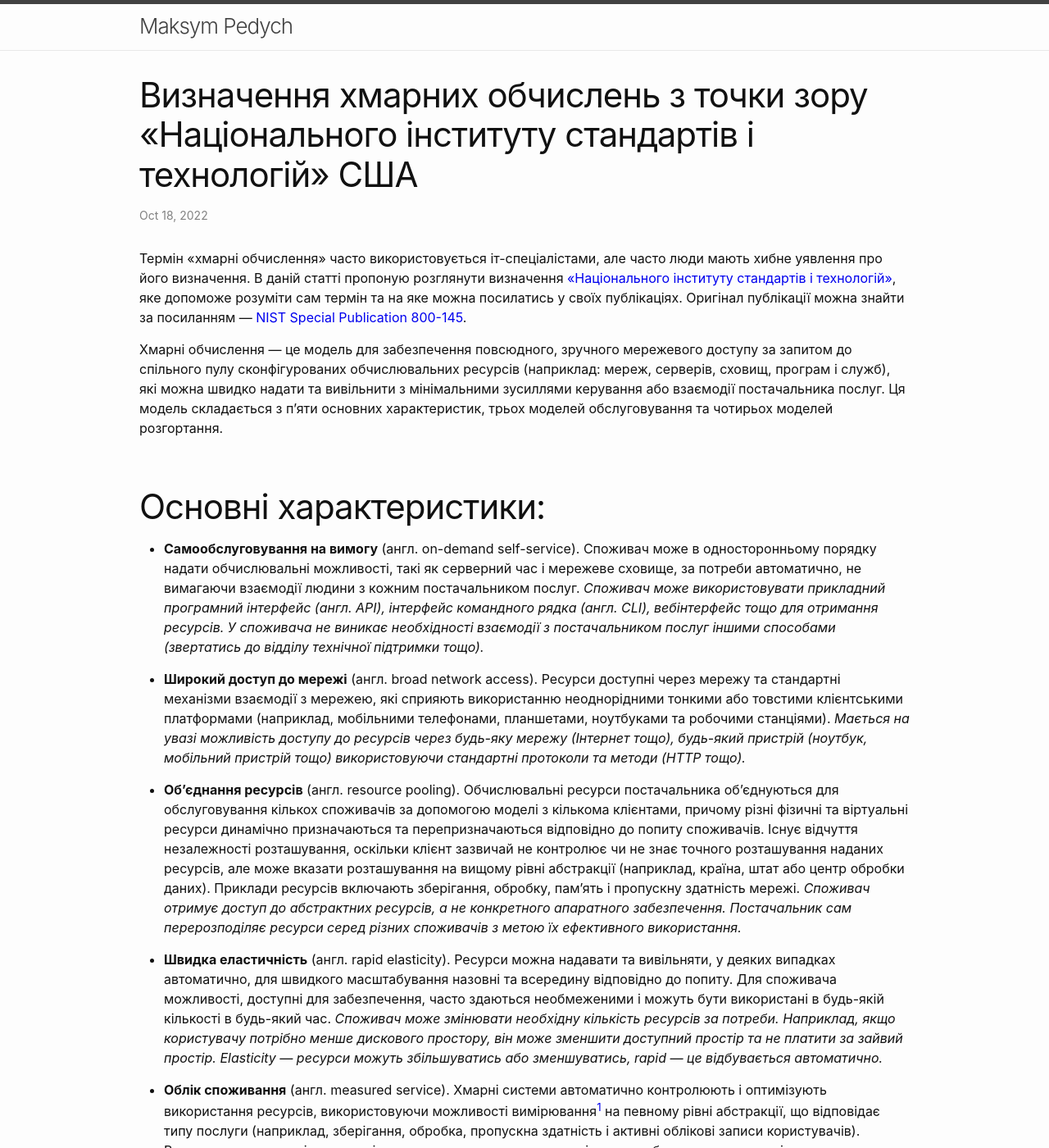
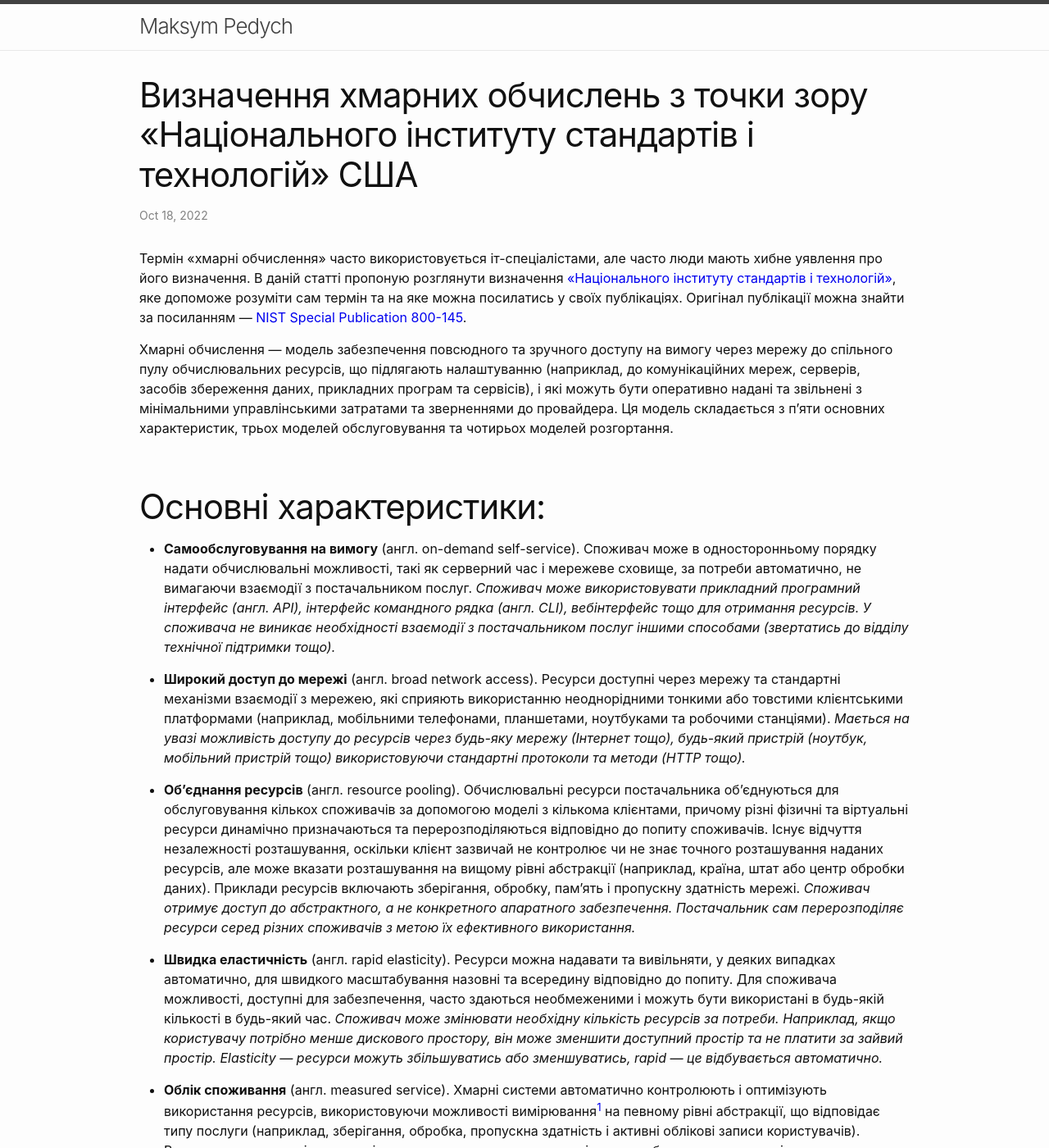
Before and after one commit to mpedych/mpedych.github.io, a Jekyll site: the page built from _posts/2022-10-18-the-nist-definition-of-cloud-computing.md, in a window 1280 px wide and 1400 px high. Shown: the whole window at 82% size. Built offline with Jekyll 4.4.1, drawn with Linux system fonts in a browser that asks for light colours; comment, search, counter and statistics services are not loaded; some of the changed lines change nothing that is shown; some of the changed text lies outside the part shown.

Commit message:
Update 2022-10-18-the-nist-definition-of-cloud-computing.md

```diff
--- a/_posts/2022-10-18-the-nist-definition-of-cloud-computing.md
+++ b/_posts/2022-10-18-the-nist-definition-of-cloud-computing.md
@@ -6,15 +6,15 @@
 
 Термін «хмарні обчислення» часто використовується іт-спеціалістами, але часто люди мають хибне уявлення про його визначення. В даній статті пропоную розглянути визначення [«Національного інституту стандартів і технологій»](https://uk.wikipedia.org/wiki/%D0%9D%D0%B0%D1%86%D1%96%D0%BE%D0%BD%D0%B0%D0%BB%D1%8C%D0%BD%D0%B8%D0%B9_%D1%96%D0%BD%D1%81%D1%82%D0%B8%D1%82%D1%83%D1%82_%D1%81%D1%82%D0%B0%D0%BD%D0%B4%D0%B0%D1%80%D1%82%D1%96%D0%B2_%D1%96_%D1%82%D0%B5%D1%85%D0%BD%D0%BE%D0%BB%D0%BE%D0%B3%D1%96%D1%97), яке допоможе розуміти сам термін та на яке можна посилатись у своїх публікаціях. Оригінал публікації можна знайти за посиланням — [NIST Special Publication 800-145](https://nvlpubs.nist.gov/nistpubs/Legacy/SP/nistspecialpublication800-145.pdf).
 
-Хмарні обчислення — це модель для забезпечення повсюдного, зручного мережевого доступу за запитом до спільного пулу сконфігурованих обчислювальних ресурсів (наприклад: мереж, серверів, сховищ, програм і служб), які можна швидко надати та вивільнити з мінімальними зусиллями керування або взаємодії постачальника послуг. Ця модель складається з п’яти основних характеристик, трьох моделей обслуговування та чотирьох моделей розгортання.
+Хмарні обчислення — модель забезпечення повсюдного та зручного доступу на вимогу через мережу до спільного пулу обчислювальних ресурсів, що підлягають налаштуванню (наприклад, до комунікаційних мереж, серверів, засобів збереження даних, прикладних програм та сервісів), і які можуть бути оперативно надані та звільнені з мінімальними управлінськими затратами та зверненнями до провайдера. Ця модель складається з п’яти основних характеристик, трьох моделей обслуговування та чотирьох моделей розгортання.
 
 # Основні характеристики:
 
-- **Самообслуговування на вимогу** (англ. on-demand self-service). Споживач може в односторонньому порядку надати обчислювальні можливості, такі як серверний час і мережеве сховище, за потреби автоматично, не вимагаючи взаємодії людини з кожним постачальником послуг. *Споживач може використовувати прикладний програмний інтерфейс (англ. API), інтерфейс командного рядка (англ. CLI), вебінтерфейс тощо для отримання ресурсів. У споживача не виникає необхідності взаємодії з постачальником послуг іншими способами (звертатись до відділу технічної підтримки тощо).*
+- **Самообслуговування на вимогу** (англ. on-demand self-service). Споживач може в односторонньому порядку надати обчислювальні можливості, такі як серверний час і мережеве сховище, за потреби автоматично, не вимагаючи взаємодії з постачальником послуг. *Споживач може використовувати прикладний програмний інтерфейс (англ. API), інтерфейс командного рядка (англ. CLI), вебінтерфейс тощо для отримання ресурсів. У споживача не виникає необхідності взаємодії з постачальником послуг іншими способами (звертатись до відділу технічної підтримки тощо).*
 
 - **Широкий доступ до мережі** (англ. broad network access). Ресурси доступні через мережу та стандартні механізми взаємодії з мережею, які сприяють використанню неоднорідними тонкими або товстими клієнтськими платформами (наприклад, мобільними телефонами, планшетами, ноутбуками та робочими станціями). *Мається на увазі можливість доступу до ресурсів через будь-яку мережу (Інтернет тощо), будь-який пристрій (ноутбук, мобільний пристрій тощо) використовуючи стандартні протоколи та методи (HTTP тощо).*
 
-- **Об'єднання ресурсів** (англ. resource pooling). Обчислювальні ресурси постачальника об’єднуються для обслуговування кількох споживачів за допомогою моделі з кількома клієнтами, причому різні фізичні та віртуальні ресурси динамічно призначаються та перепризначаються відповідно до попиту споживачів. Існує відчуття незалежності розташування, оскільки клієнт зазвичай не контролює чи не знає точного розташування наданих ресурсів, але може вказати розташування на вищому рівні абстракції (наприклад, країна, штат або центр обробки даних). Приклади ресурсів включають зберігання, обробку, пам'ять і пропускну здатність мережі. *Споживач отримує доступ до абстрактних ресурсів, а не конкретного апаратного забезпечення. Постачальник сам перерозподіляє ресурси серед різних споживачів з метою їх ефективного використання.*
+- **Об'єднання ресурсів** (англ. resource pooling). Обчислювальні ресурси постачальника об’єднуються для обслуговування кількох споживачів за допомогою моделі з кількома клієнтами, причому різні фізичні та віртуальні ресурси динамічно призначаються та перерозподіляються відповідно до попиту споживачів. Існує відчуття незалежності розташування, оскільки клієнт зазвичай не контролює чи не знає точного розташування наданих ресурсів, але може вказати розташування на вищому рівні абстракції (наприклад, країна, штат або центр обробки даних). Приклади ресурсів включають зберігання, обробку, пам'ять і пропускну здатність мережі. *Споживач отримує доступ до абстрактного, а не конкретного апаратного забезпечення. Постачальник сам перерозподіляє ресурси серед різних споживачів з метою їх ефективного використання.*
 
 - **Швидка еластичність** (англ. rapid elasticity). Ресурси можна надавати та вивільняти, у деяких випадках автоматично, для швидкого масштабування назовні та всередину відповідно до попиту. Для споживача можливості, доступні для забезпечення, часто здаються необмеженими і можуть бути використані в будь-якій кількості в будь-який час. *Споживач може змінювати необхідну кількість ресурсів за потреби. Наприклад, якщо користувачу потрібно менше дискового простору, він може зменшити доступний простір та не платити за зайвий простір. Elasticity — ресурси можуть збільшуватись або зменшуватись, rapid — це відбувається автоматично.*
 
@@ -22,26 +22,26 @@
 
 # Моделі обслуговування:
 
-- **Програмне забезпечення як послуга** (англ. Software as a Service (SaaS)). Можливість, яка надається споживачеві, полягає у використанні додатків постачальника, які працюють у хмарній інфраструктурі[^2]. Програми доступні з різних клієнтських пристроїв або через інтерфейс тонкого клієнта, наприклад веб-браузер (наприклад, веб-електронна пошта), або інтерфейс програми. Споживач не керує базовою хмарною інфраструктурою, включаючи мережу, сервери, операційні системи, сховище або навіть окремі можливості програми, за винятком обмежених параметрів конфігурації програми, призначених для користувача. *Приклади: Gmail, Google Docs тощо.*
+- **Програмне забезпечення як послуга** (англ. Software as a Service (SaaS)). Можливість, яка надається споживачеві, полягає у використанні додатків постачальника, які працюють у його ж хмарній інфраструктурі[^2]. Програми доступні з різних клієнтських пристроїв або через інтерфейс тонкого клієнта, наприклад веб-браузер (наприклад, веб-електронна пошта), або інтерфейс програми. Споживач не керує базовою хмарною інфраструктурою, включаючи мережу, сервери, операційні системи, сховище або навіть окремі можливості програми, за винятком обмежених параметрів конфігурації програми, призначених для користувача. *Приклади: Gmail, Google Docs тощо.*
 
 - **Платформа як послуга** (англ. Platform as a Service (PaaS)). Можливість, яка надається споживачеві, полягає в розгортанні в хмарній інфраструктурі створених споживачем або придбаних додатків, створених за допомогою мов програмування, бібліотек, служб та інструментів, які підтримуються постачальником. [^3]Споживач не керує базовою хмарною інфраструктурою, включаючи мережу, сервери, операційні системи або сховище, але контролює розгорнуті програми та, можливо, параметри конфігурації для середовища розміщення програм.
 
 - **Інфраструктура як послуга** (англ. Infrastructure as a Service (IaaS)). Можливість, яка надається споживачеві, полягає в забезпеченні обробки, зберігання, мереж та інших фундаментальних обчислювальних ресурсів, де споживач може розгортати та запускати довільне програмне забезпечення, яке може включати операційні системи та програми. Споживач не керує базовою хмарною інфраструктурою та не контролює її, але має контроль над операційними системами, сховищами та розгорнутими програмами; і, можливо, обмежений контроль окремих мережевих компонентів (наприклад, брандмауери хоста).
 
 ## Порівняння різних моделей обслуговування:
-
-| On-premises    | DC hosted      | IaaS               | PaaS               | SaaS               | Example                                    |
-|----------------|----------------|--------------------|--------------------|--------------------|--------------------------------------------|
-| Interface      | Interface      | Interface          | Interface          | **Interface**      |                                            |
-| Application    | Application    | Application        | Application        | **Application**    |                                            |
-| Data           | Data           | Data               | Data               | **Data**           |                                            |
-| Runtime        | Runtime        | Runtime            | **Runtime**        | **Runtime**        | JRE etc.                                   |
-| Container      | Container      | Container          | **Container**      | **Container**      | Docker etc.                                |
-| O/S            | O/S            | O/S                | **O/S**            | **O/S**            | Linux, Windows, Mac OS X etc               |
-| Hypervisor     | Hypervisor     | **Hypervisor**     | **Hypervisor**     | **Hypervisor**     |                                            |
-| Servers        | Servers        | **Servers**        | **Servers**        | **Servers**        | Physical servers                           |
-| Infrastructure | Infrastructure | **Infrastructure** | **Infrastructure** | **Infrastructure** | Storage, network etc.                      |
-| Facilities     | **Facilities** | **Facilities**     | **Facilities**     | **Facilities**     | Building with power, air conditioning etc. |
+| On-premises    | DC hosted      | IaaS                                                                      | PaaS                                                      | SaaS               | Example                                    |
+|----------------|----------------|---------------------------------------------------------------------------|-----------------------------------------------------------|--------------------|--------------------------------------------|
+|                |                | Amazon Web Services (AWS),  Microsoft Azure,  Google Compute Engine (GCE) | AWS Elastic Beanstalk,  Windows Azure,  Google App Engine | Gmail, Slack etc.  |                                            |
+| Interface      | Interface      | Interface                                                                 | Interface                                                 | **Interface**      | Web, API etc.                              |
+| Application    | Application    | Application                                                               | Application                                               | **Application**    | Customer`s applications, Gmail etc.        |
+| Data           | Data           | Data                                                                      | Data                                                      | **Data**           | Customer`s data                            |
+| Runtime        | Runtime        | Runtime                                                                   | **Runtime**                                               | **Runtime**        | JRE etc.                                   |
+| Container      | Container      | Container                                                                 | **Container**                                             | **Container**      | Docker etc.                                |
+| O/S            | O/S            | O/S                                                                       | **O/S**                                                   | **O/S**            | Linux, Windows, Mac OS X etc               |
+| Hypervisor     | Hypervisor     | **Hypervisor**                                                            | **Hypervisor**                                            | **Hypervisor**     | VMware, Hyper-V etc.                       |
+| Servers        | Servers        | **Servers**                                                               | **Servers**                                               | **Servers**        | Physical servers                           |
+| Infrastructure | Infrastructure | **Infrastructure**                                                        | **Infrastructure**                                        | **Infrastructure** | Storage, network etc.                      |
+| Facilities     | **Facilities** | **Facilities**                                                            | **Facilities**                                            | **Facilities**     | Building with power, air conditioning etc. |
 
 Одиниця споживання (англ. unit of consumption) – те що відрізняє одну модель обслуговування від іншої.
 
```
